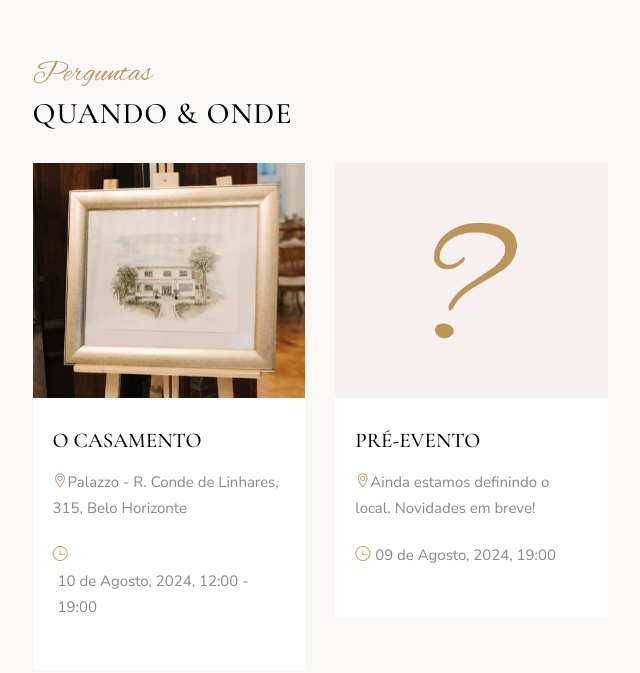
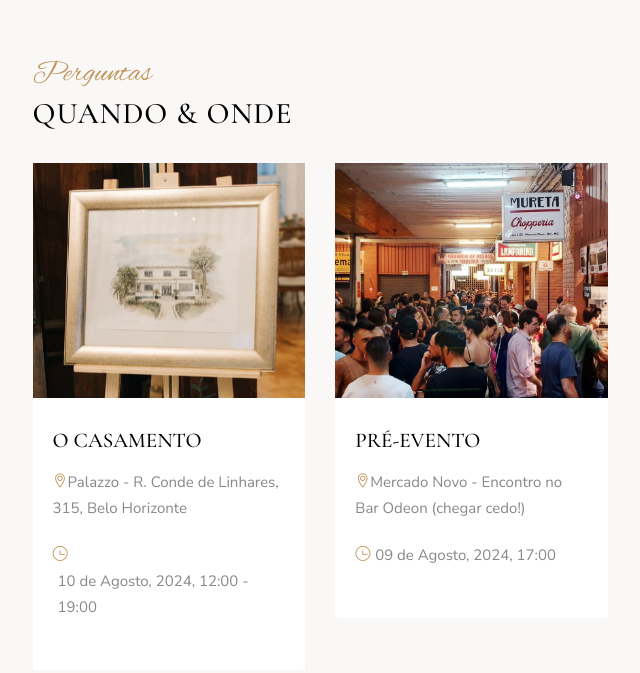
Before and after one commit to guizero/danigui, a plain HTML site: page index.html in a window 1280 px wide. Shown: the part 4404-5077 px from the top of the page, without its empty margins (309-949 px from the left). Drawn offline with nearby package versions, Linux system fonts and the light colour scheme; animation ran at ten frames a second; a script that the page names is missing; files whose address does not match are found by name.

Commit message:
other adjustments

```diff
--- a/index.html
+++ b/index.html
@@ -210,8 +210,8 @@
                         </div>
                         <div class="col-md-3 item-box">
                             <h2 class="custom-font numb">04</h2>
-                            <h6 class="title">Espaço Kids</h6>
-                            <p>Teremos um espaço kids com monitores para os papais curtirem a festa com tranquilidade.
+                            <h6 class="title">Transporte</h6>
+                            <p>Não há estacionamento fechado no local e sugerimos o uso de Uber e afins (lembre-se que é open bar!)
                             </p>
                         </div>
                     </div>
@@ -322,12 +322,11 @@
                                     </div>
                                 </div>
                                 <div class="item">
-                                    <div class="whenwhere-img"> <img src="images/where.png" alt=""></div>
+                                    <div class="whenwhere-img"> <img src="images/mercadonovo.jpg" alt=""></div>
                                     <div class="content">
                                         <h5>Pré-evento</h5>
-                                        <p><i class="ti-location-pin"></i>Ainda estamos definindo o local. Novidades em
-                                            breve!</p>
-                                        <p><i class="ti-time"></i><span style="padding-left: 5px">09 de Agosto, 2024, 19:00</span></p>
+                                        <p><i class="ti-location-pin"></i>Mercado Novo - Encontro no Bar Odeon (chegar cedo!)</p>
+                                        <p><i class="ti-time"></i><span style="padding-left: 5px">09 de Agosto, 2024, 17:00</span></p>
                                     </div>
                                 </div>
                             </div>
```
Also changed, not shown: images/mercadonovo.jpg (added), 2 other files.
